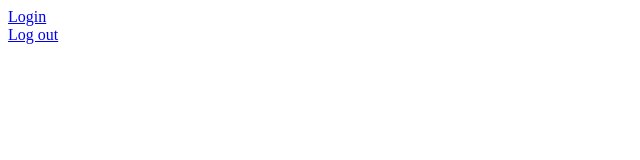
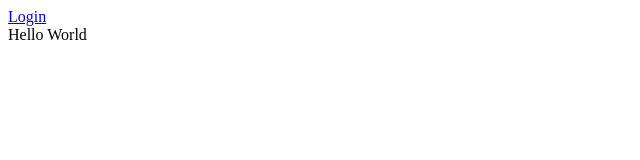
Before and after one commit to oto-okino/staticwebapp-react, a React (Create React App) app: page / in a window 1280 px wide. Shown: the top 160 px of the page, without its empty margins (0-640 px from the left). Built offline with nearby package versions, Linux system fonts and the light colour scheme; the HTML template or start-up script is replaced by a standard one.

Commit message:
Update App.js

```diff
--- a/src/App.js
+++ b/src/App.js
@@ -2,7 +2,7 @@ import React from 'react';
 
 function App() {
   const value = 'World';
-  return <div><a href="/.auth/logout">Log out</a></div>;
+  return <div>Hello {value}</div>;
 }
 
 export default App;
```
